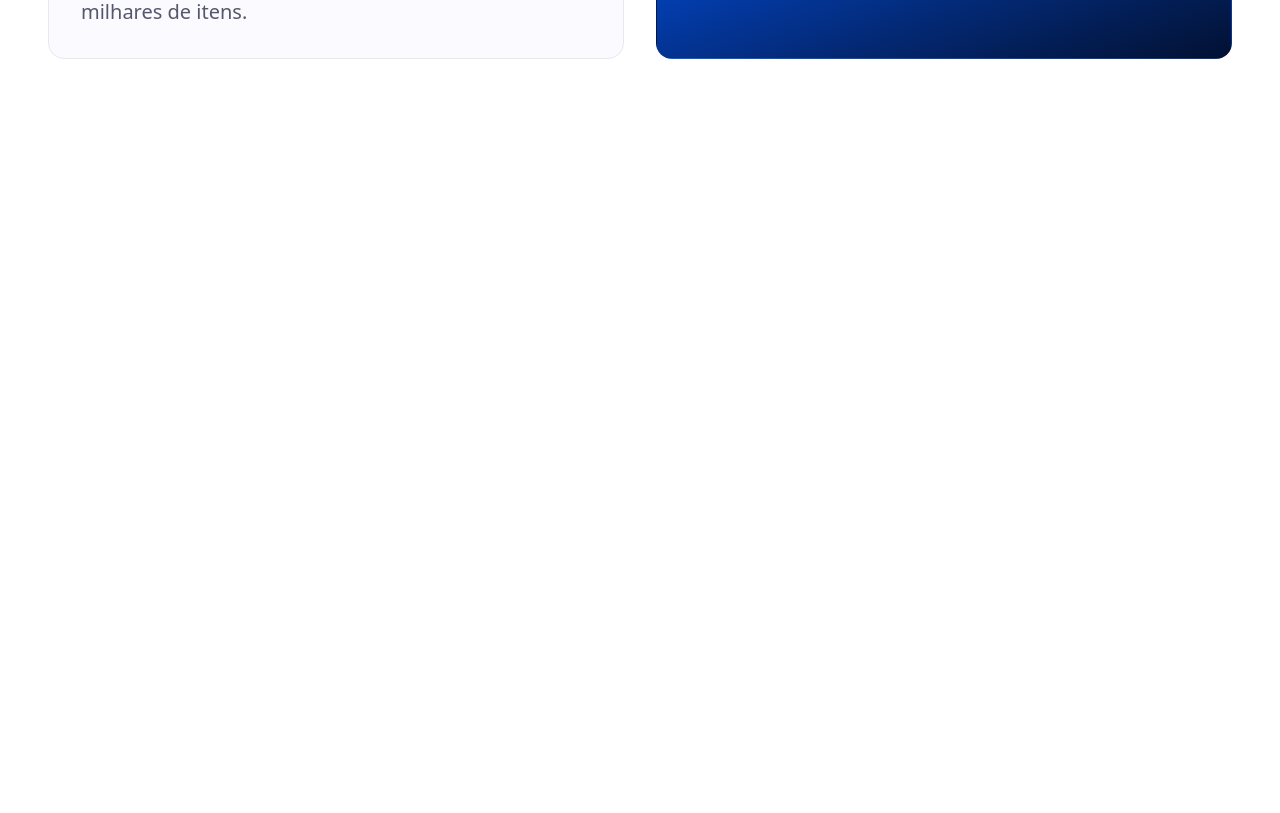
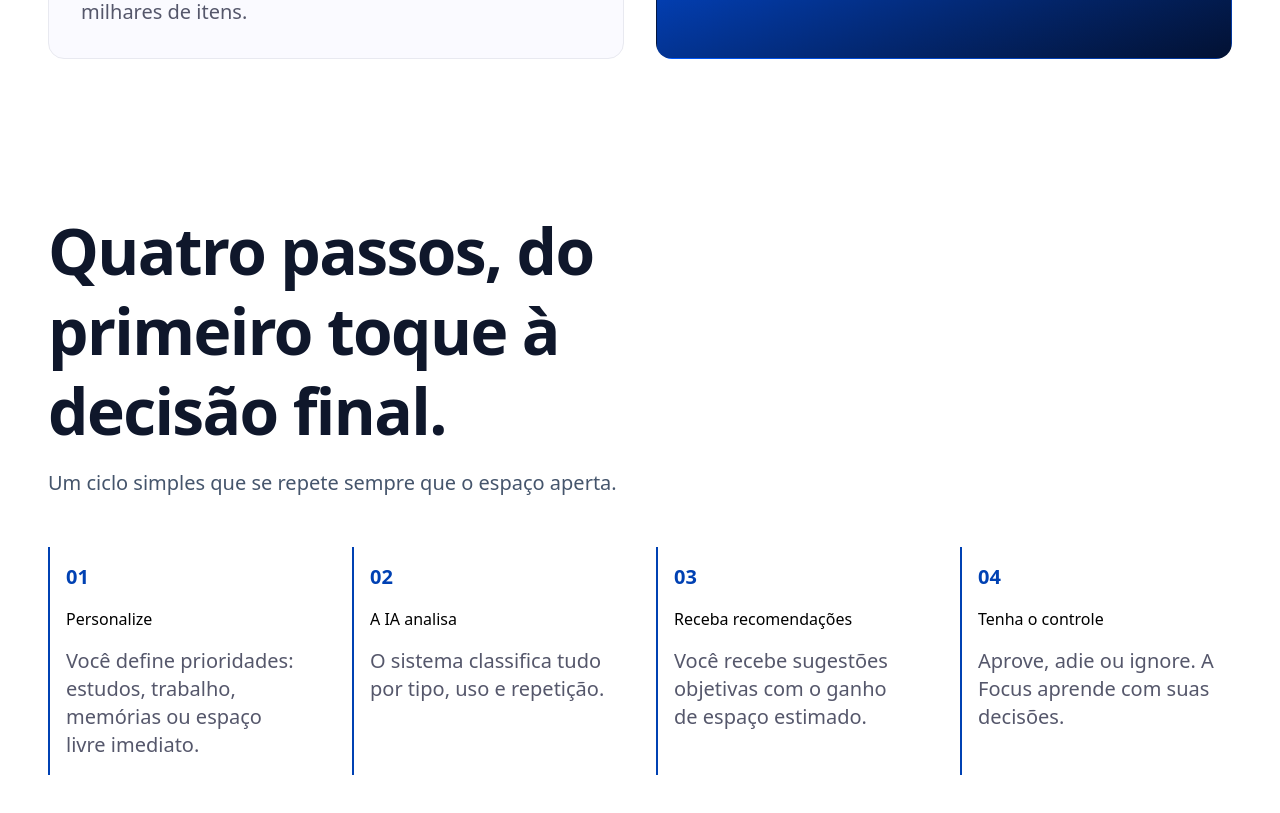
Before and after one commit to esthertozzo/focus, a Next.js app: page / in a window 1280 px wide. Shown: the part 3520-4333 px from the top of the page. Before the commit the page ends 3643 px from the top, so only its background shows below. Built offline with nearby package versions, Linux system fonts and the light colour scheme.

Commit message:
How It Works - componente

```diff
--- /dev/null
+++ b/app/components/HowItWorksSection.js
@@ -0,0 +1,51 @@
+import SectionHeading from "./SectionHeading";
+
+function HowItWorksSection() {
+  const steps = [
+    {
+      number: "01",
+      title: "Personalize",
+      description:
+        "Você define prioridades: estudos, trabalho, memórias ou espaço livre imediato.",
+    },
+    {
+      number: "02",
+      title: "A IA analisa",
+      description: "O sistema classifica tudo por tipo, uso e repetição.",
+    },
+    {
+      number: "03",
+      title: "Receba recomendações",
+      description:
+        "Você recebe sugestões objetivas com o ganho de espaço estimado.",
+    },
+    {
+      number: "04",
+      title: "Tenha o controle",
+      description:
+        "Aprove, adie ou ignore. A Focus aprende com suas decisões.",
+    },
+  ];
+
+  return (
+    <section id="como-funciona" className="px-5 py-12 md:px-12 md:py-16">
+      <SectionHeading
+        eyebrow="Como funciona"
+        title="Quatro passos, do primeiro toque à decisão final."
+        description="Um ciclo simples que se repete sempre que o espaço aperta."
+      />
+
+      <div className="grid grid-cols-1 gap-8 md:grid-cols-2 xl:grid-cols-4">
+        {steps.map((step) => (
+          <article className="border-l-2 border-[#0041b3] p-4" key={step.number}>
+            <span className="text-xl font-bold text-[#0041b3]">{step.number}</span>
+            <h3 className="my-4">{step.title}</h3>
+            <p className="m-0 text-xl text-[#55576b]">{step.description}</p>
+          </article>
+        ))}
+      </div>
+    </section>
+  );
+}
+
+export default HowItWorksSection;
--- a/app/page.js
+++ b/app/page.js
@@ -3,6 +3,8 @@ import Hero from "./components/Hero";
 import ProblemSection from "./components/ProblemSection";
 import StorageSection from "./components/StorageCalculator";
 import SolutionSection from "./components/SolutionSection";
+import HowItWorksSection from "./components/HowItWorksSection";
+
 
 
 export default function Home() {
@@ -36,6 +38,7 @@ export default function Home() {
         <ProblemSection />
         <StorageSection />
         <SolutionSection />
+        <HowItWorksSection />
       </main>
     </div>
   );
```
